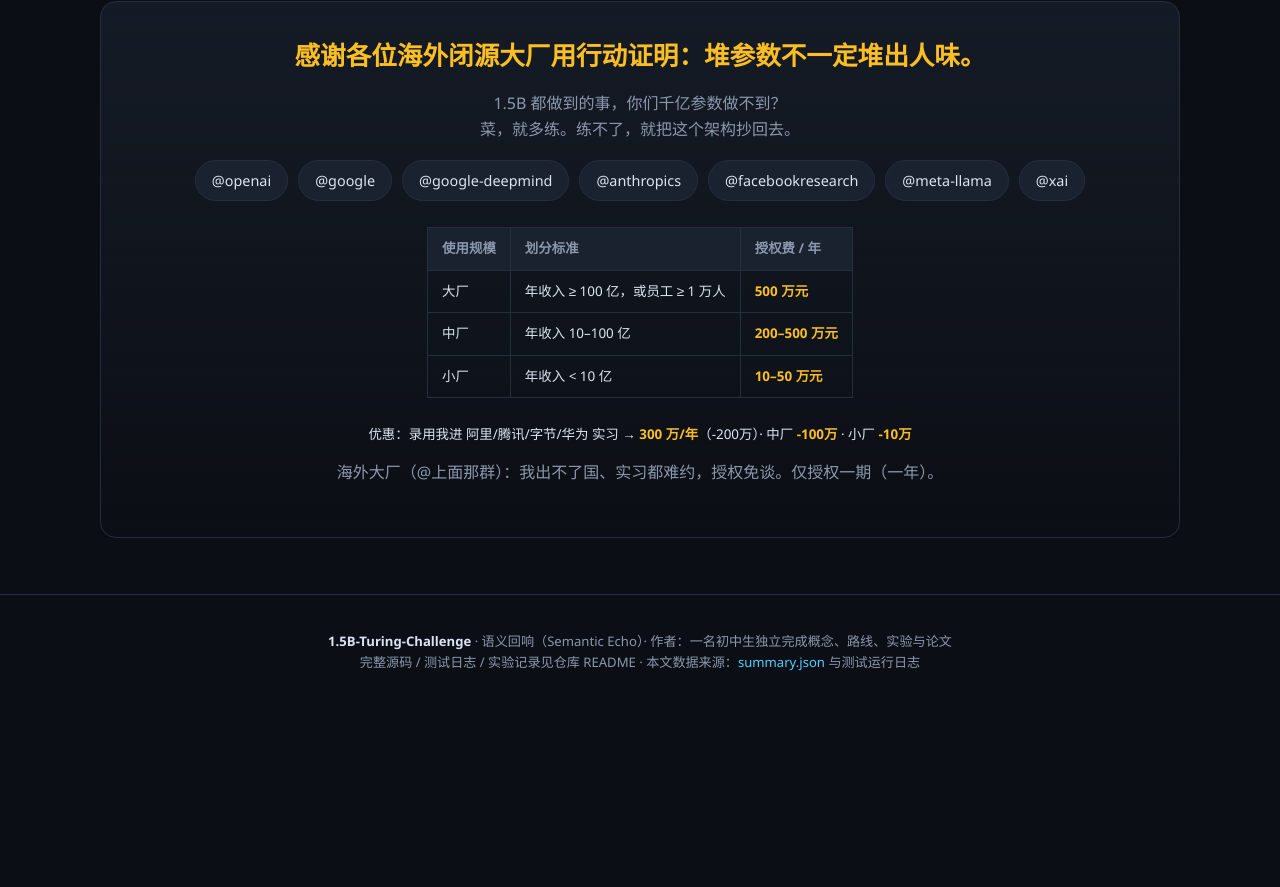
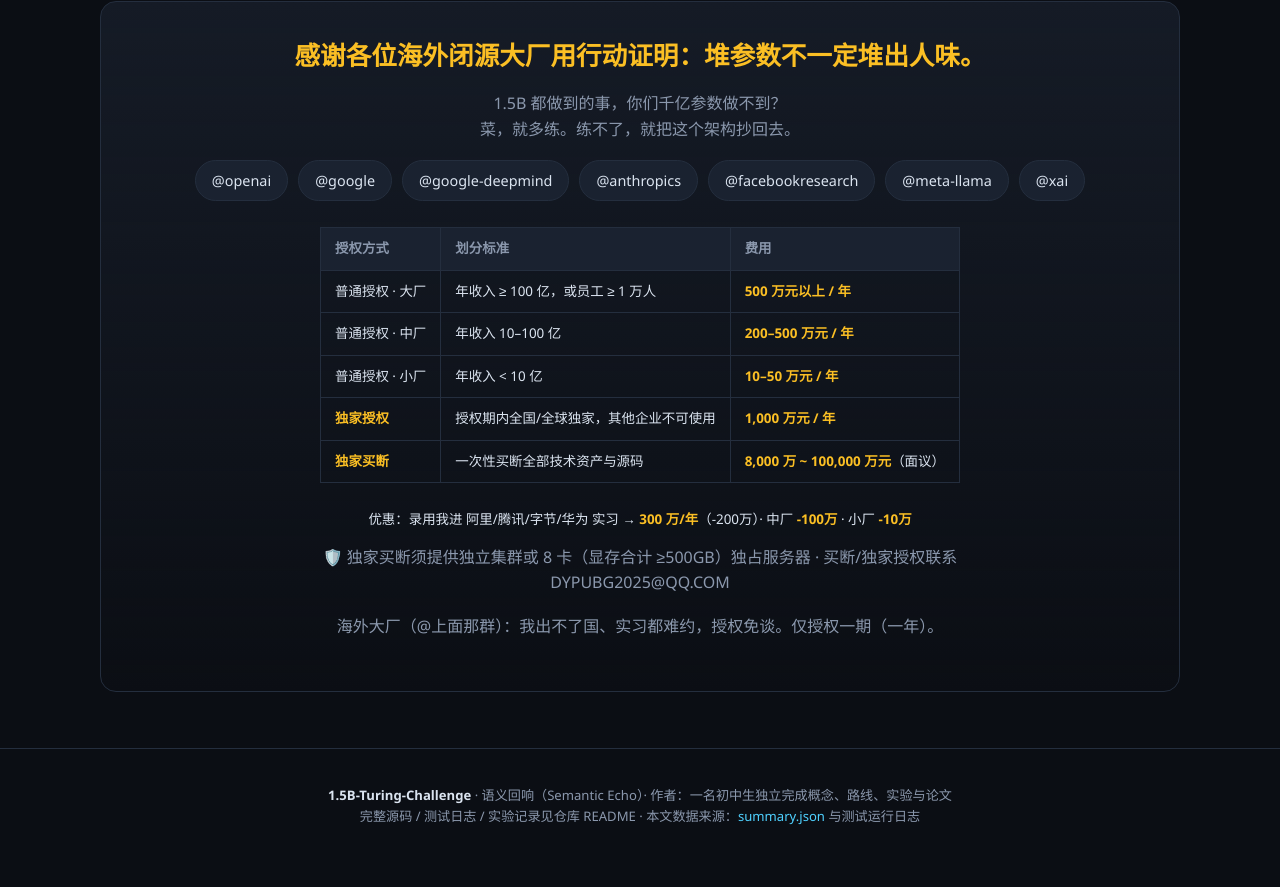
Before and after one commit to 091635Aa/1.5B-beats-big-labs, a plain HTML site: page index.html in a window 1280 px wide. Shown: the part 5380-6267 px from the top of the page. Before the commit the page ends 6113 px from the top, so only its background shows below. Drawn offline with Linux system fonts and the light colour scheme.

Commit message:
更新商业授权价目表：普通授权(大厂500万以上/年)+独家授权(1000万/年)+独家买断(8000万~10亿，需独立集群或8卡500GB显存独占服务器)

```diff
--- a/index.html
+++ b/index.html
@@ -376,13 +376,16 @@
         <span class="at">@openai</span><span class="at">@google</span><span class="at">@google-deepmind</span><span class="at">@anthropics</span><span class="at">@facebookresearch</span><span class="at">@meta-llama</span><span class="at">@xai</span>
       </div>
       <table class="price">
-        <tr><th>使用规模</th><th>划分标准</th><th>授权费 / 年</th></tr>
-        <tr><td>大厂</td><td>年收入 ≥ 100 亿，或员工 ≥ 1 万人</td><td><b>500 万元</b></td></tr>
-        <tr><td>中厂</td><td>年收入 10–100 亿</td><td><b>200–500 万元</b></td></tr>
-        <tr><td>小厂</td><td>年收入 &lt; 10 亿</td><td><b>10–50 万元</b></td></tr>
+        <tr><th>授权方式</th><th>划分标准</th><th>费用</th></tr>
+        <tr><td>普通授权 · 大厂</td><td>年收入 ≥ 100 亿，或员工 ≥ 1 万人</td><td><b>500 万元以上 / 年</b></td></tr>
+        <tr><td>普通授权 · 中厂</td><td>年收入 10–100 亿</td><td><b>200–500 万元 / 年</b></td></tr>
+        <tr><td>普通授权 · 小厂</td><td>年收入 &lt; 10 亿</td><td><b>10–50 万元 / 年</b></td></tr>
+        <tr><td><b>独家授权</b></td><td>授权期内全国/全球独家，其他企业不可使用</td><td><b>1,000 万元 / 年</b></td></tr>
+        <tr><td><b>独家买断</b></td><td>一次性买断全部技术资产与源码</td><td><b>8,000 万 ~ 100,000 万元</b>（面议）</td></tr>
       </table>
       <div class="price disc">优惠：录用我进 阿里/腾讯/字节/华为 实习 → <b>300 万/年</b>（-200万）· 中厂 <b>-100万</b> · 小厂 <b>-10万</b></div>
-      <p style="margin-top:14px;color:var(--dim)">海外大厂（@上面那群）：我出不了国、实习都难约，授权免谈。仅授权一期（一年）。</p>
+      <p style="margin-top:14px;color:var(--dim)">🛡️ 独家买断须提供独立集群或 8 卡（显存合计 ≥500GB）独占服务器 · 买断/独家授权联系 DYPUBG2025@QQ.COM</p>
+      <p style="margin-top:6px;color:var(--dim)">海外大厂（@上面那群）：我出不了国、实习都难约，授权免谈。仅授权一期（一年）。</p>
     </div>
   </div>
 </section>
```
Also changed, not shown: 2 other files.
